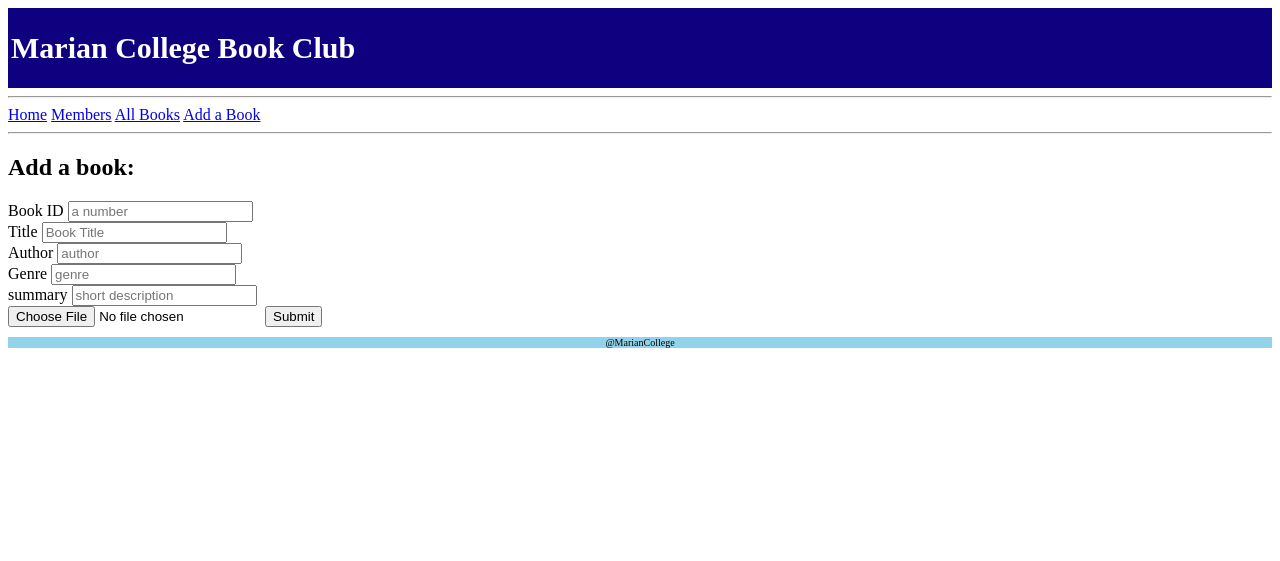
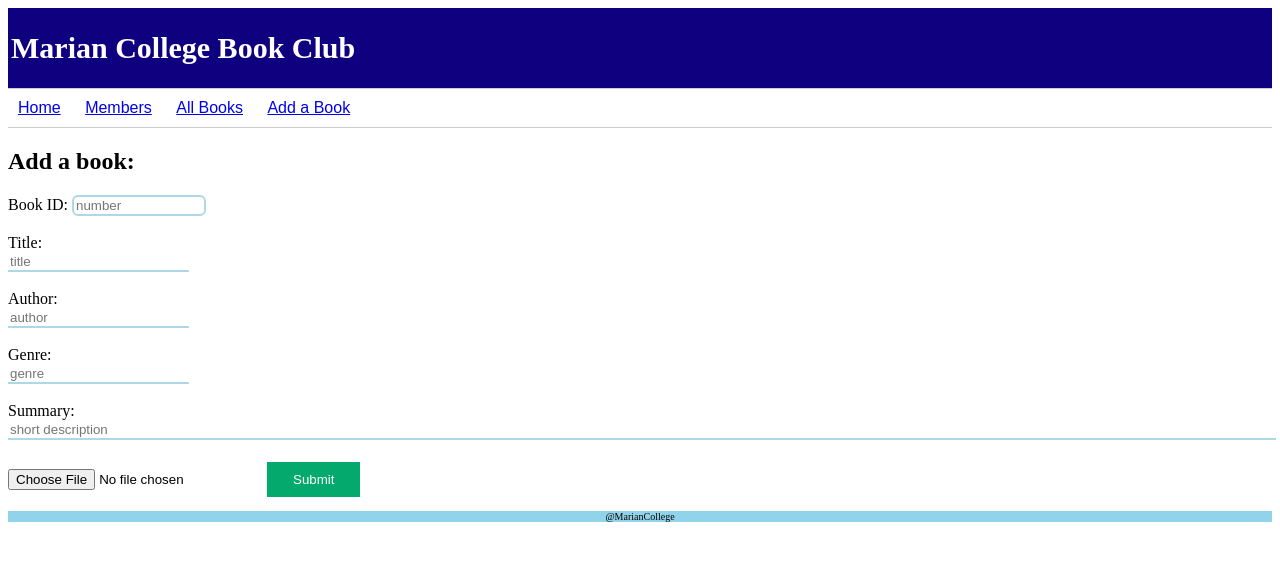
Before and after one commit to zblacklow/Zoe-Blacklow-Book-Club, a Flask app: page /add_book in a window 1280 px wide. Shown: the top 561 px of the page. Run offline with Flask 3, Linux system fonts and the light colour scheme.

Commit message:
Styling to add book page

```diff
--- a/main.py
+++ b/main.py
@@ -149,15 +149,16 @@ def root():
 def members():
   return render_template('members.html', page_title= 'MEMBERs')
 
+##Display list of books
 @app.route('/all_books')
 def all_books():
   Session = sessionmaker(bind=engine)
   session =Session()
-  results = session.query(Book).all()
-  print(results)
-  return render_template('all_books.html', page_title= 'all_books', query_results = results)
+  books = session.query(Book).all()
+  print(books)
+  return render_template('all_books.html', page_title= 'all_books', query_results = books)
 
-
+##Route for adding books
 @app.route('/add_book',  methods=['POST', 'GET'])
 def add_book():
   if request.method == "POST":
--- a/static/style.css
+++ b/static/style.css
@@ -14,3 +14,47 @@ footer {
   background: #90d3ea;
   font-size: 10px;
 }
+
+.nav{
+    border:1px solid #ccc;
+    border-width:1px 0;
+    list-style:none;
+    margin:0;
+    padding:0;
+    text-align:left;
+    font-family: sans-serif;
+}
+.nav li{
+    display:inline;
+}
+.nav a{
+    display:inline-block;
+    padding:10px;
+}
+
+button[type=submit] {
+  background-color: #04AA6D;
+  border: none;
+  color: white;
+  padding: 10px 26px;
+  text-decoration: none;
+  margin: 4px 2px;
+  cursor: pointer;
+}
+
+input[type=text] {
+  border: none;
+  border-bottom: 2px solid lightblue;
+}
+
+input[type=long_text] {
+  border: none;
+  border-bottom: 2px solid lightblue;
+  width: 100%;
+}
+
+input[type=short_text] {
+  border: 2px solid lightblue;
+  width: 10%;
+  border-radius: 6px;
+}
--- a/templates/add_book.html
+++ b/templates/add_book.html
@@ -4,20 +4,21 @@
 <h2>Add a book: </h2>
 <form action="{{ url_for("add_book")}}" method="post" enctype="multipart/form-data">
 
-<label for="book_id">Book ID</label>
-<input type="text" id="book_id" name="book_id" placeholder="a number"> </br>
+<label for="book_id">Book ID: </label>
+<input type="short_text" id="book_id" name="book_id" placeholder="number"> </br></br>
 
-<label for="title">Title</label>
-<input type="text" id="title" name="title" placeholder="Book Title"> </br>
+<label for="title">Title: </label></br>
+<input type="text" id="title" name="title" placeholder="title"> </br></br>
 
-<label for="author">Author</label>
+<label for="author">Author: </label></br>
 <input type="text" id="author" name="author" placeholder="author"> </br>
+</br>
 
-<label for="genre">Genre</label>
-<input type="text" id="genre" name="genre" placeholder="genre"> </br>
+<label for="genre">Genre: </label></br>
+<input type="text" id="genre" name="genre" placeholder="genre"> </br></br>
 
-<label for="summary">summary</label>
-<input type="text" id="summary" name="summary" placeholder="short description"> </br>
+<label for="summary">Summary: </label></br>
+<input type="long_text" id="summary" name="summary" placeholder="short description"> </br></br>
 
 <input type="file" name="image">
 
--- a/templates/nav.html
+++ b/templates/nav.html
@@ -1,5 +1,8 @@
 <nav>
- <hr>
- <a href="/">Home</a>   <a href="/members">Members</a>  <a href="/all_books">All Books</a> <a href="/add_book">Add a Book</a>
- <hr>
+<ul class="nav">
+  <li><a href="/">Home</a></li>
+  <li><a href="/members">Members</a></li>
+  <li><a href="/all_books">All Books</a></li>
+  <li><a href="/add_book">Add a Book</a></li>
+</ul>
 </nav>
```
Also changed, not shown: templates/all_books.html (+6 -5 lines), 1 other file.
